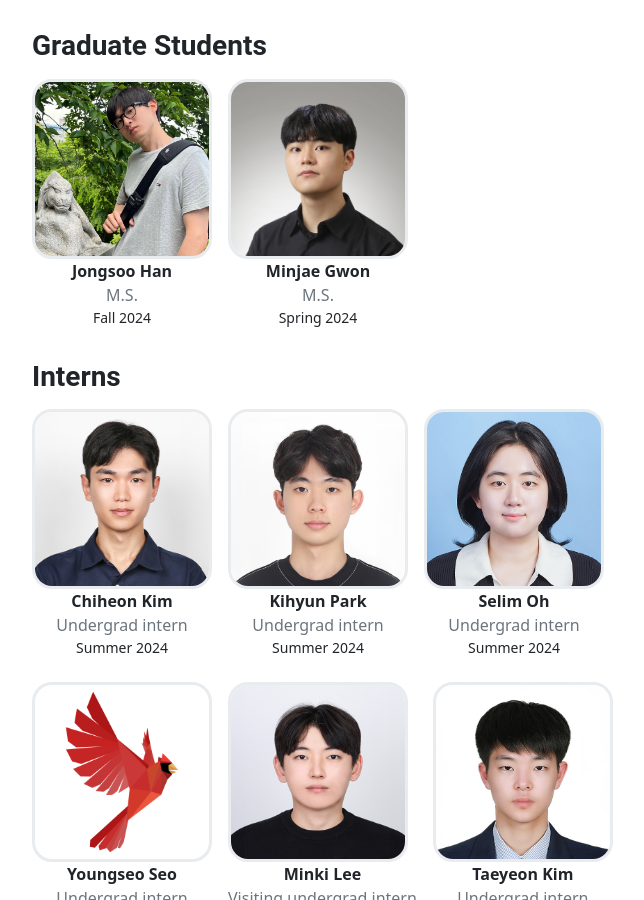
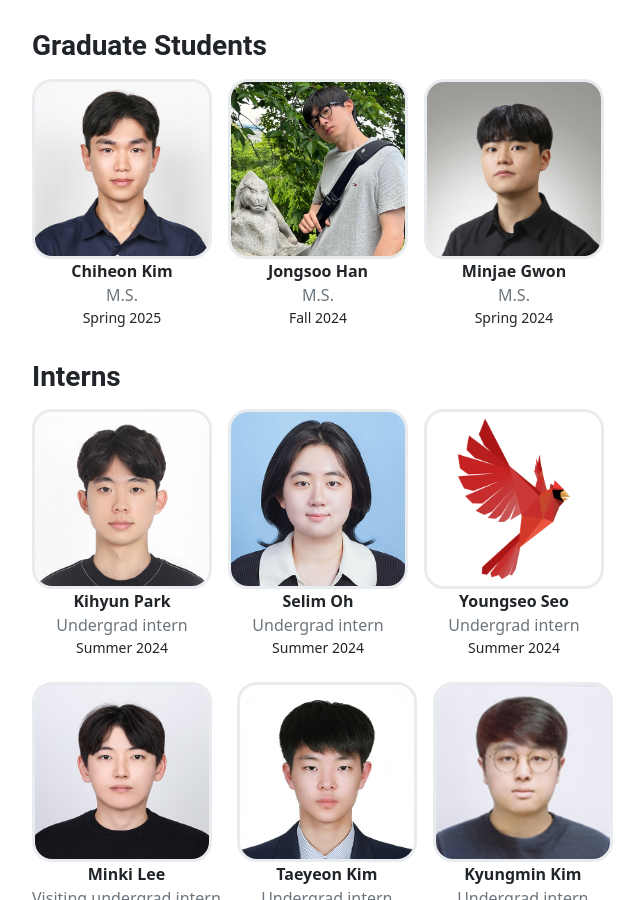
Before and after one commit to postech-compsec/postech-compsec.github.io, a Jekyll site: the page built from pages/people.md, in a window 1280 px wide and 900 px high, scrolled down 825 px. Shown: the whole window, without its empty margins (240-884 px from the left). Built offline with Jekyll 4.4.1, drawn with Linux system fonts in a browser that asks for light colours; nearby versions of some CDN libraries.

Commit message:
chiheon -> m.s.

```diff
--- a/_data/people.yml
+++ b/_data/people.yml
@@ -11,6 +11,12 @@ Adjunct Members:
   site: https://sangdon.github.io/
 
 Graduate Students:
+- name: Chiheon Kim
+  role: M.S.
+  since: Spring 2025
+  image: assets/people/chiheon.jpg
+  site: #
+
 - name: Jongsoo Han
   role: M.S.
   since: Fall 2024
@@ -24,12 +30,6 @@ Graduate Students:
   site: https://bxta.kr/
 
 Interns:
-- name: Chiheon Kim
-  role: Undergrad intern
-  since: Summer 2024
-  image: assets/people/chiheon.jpg
-  site: #
-
 - name: Kihyun Park
   role: Undergrad intern
   since: Summer 2024
```
Also changed, not shown: pages/home.md (+2 -2 lines).
